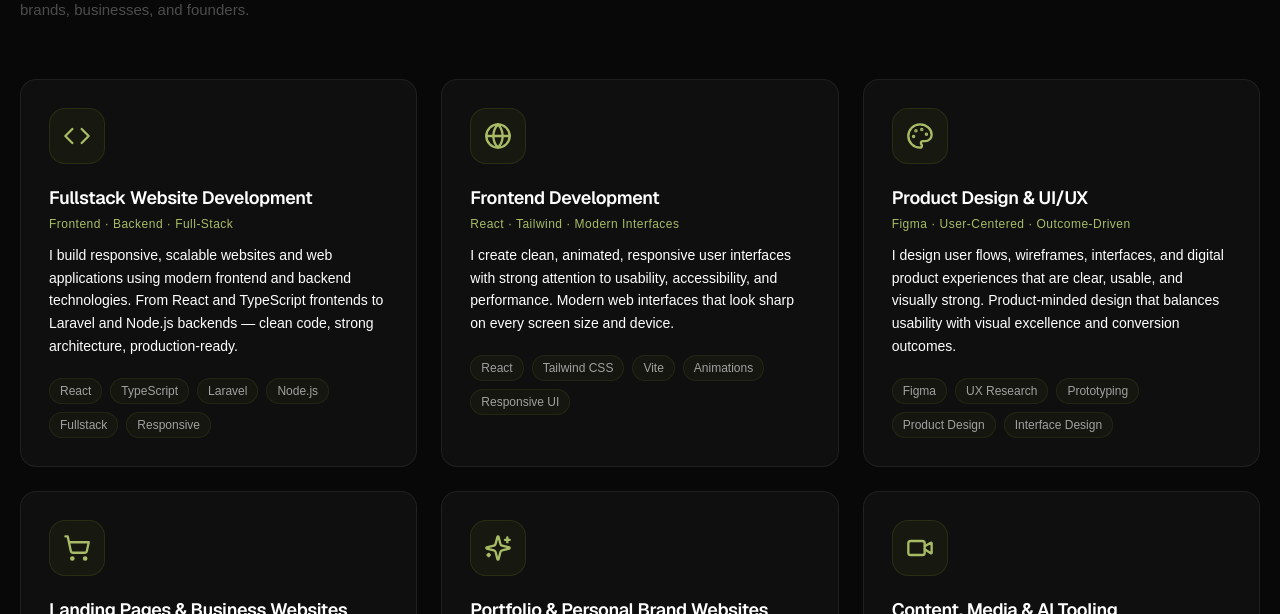
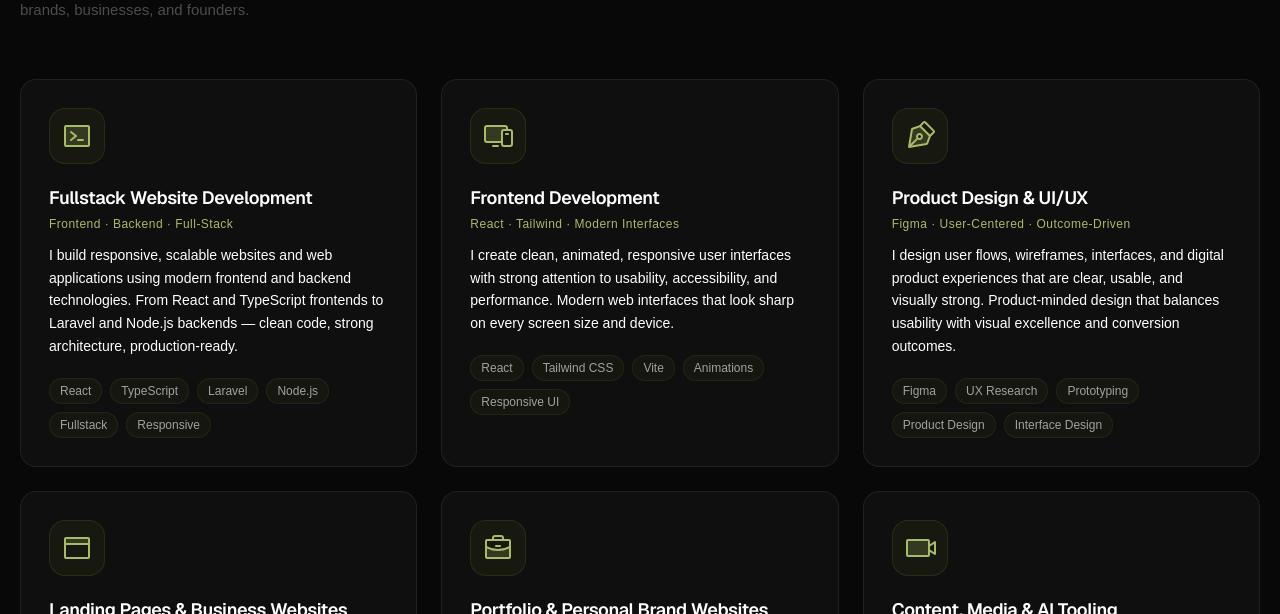
Before and after one commit to great000-bit/port20, a React (Vite) app: page / in a window 1280 px wide. Shown: the part 2780-3394 px from the top of the page. Built offline with nearby package versions, Linux system fonts and the light colour scheme; a web font is replaced by a local one.

Commit message:
Services: replace generic icons with Phosphor duotone set
Co-Authored-By: Claude Sonnet 5.5 <noreply@anthropic.com>
Claude-Session: https://claude.ai/code/session_01FY36rUevcgm6D7NwJSFyfM

```diff
--- a/src/components/Services.tsx
+++ b/src/components/Services.tsx
@@ -1,43 +1,43 @@
-import { Globe, Palette, ShoppingCart, Sparkles, Code, Video } from "lucide-react";
+import { PiTerminalWindowDuotone, PiDevicesDuotone, PiPenNibDuotone, PiBrowserDuotone, PiBriefcaseDuotone, PiVideoCameraDuotone } from "react-icons/pi";
 
 const SERVICES = [
   {
-    icon:<Code size={28}/>,
+    icon:<PiTerminalWindowDuotone size={32}/>,
     title:"Fullstack Website Development",
     sub:"Frontend · Backend · Full-Stack",
     desc:"I build responsive, scalable websites and web applications using modern frontend and backend technologies. From React and TypeScript frontends to Laravel and Node.js backends — clean code, strong architecture, production-ready.",
     tags:["React","TypeScript","Laravel","Node.js","Fullstack","Responsive"],
   },
   {
-    icon:<Globe size={28}/>,
+    icon:<PiDevicesDuotone size={32}/>,
     title:"Frontend Development",
     sub:"React · Tailwind · Modern Interfaces",
     desc:"I create clean, animated, responsive user interfaces with strong attention to usability, accessibility, and performance. Modern web interfaces that look sharp on every screen size and device.",
     tags:["React","Tailwind CSS","Vite","Animations","Responsive UI"],
   },
   {
-    icon:<Palette size={28}/>,
+    icon:<PiPenNibDuotone size={32}/>,
     title:"Product Design & UI/UX",
     sub:"Figma · User-Centered · Outcome-Driven",
     desc:"I design user flows, wireframes, interfaces, and digital product experiences that are clear, usable, and visually strong. Product-minded design that balances usability with visual excellence and conversion outcomes.",
     tags:["Figma","UX Research","Prototyping","Product Design","Interface Design"],
   },
   {
-    icon:<ShoppingCart size={28}/>,
+    icon:<PiBrowserDuotone size={32}/>,
     title:"Landing Pages & Business Websites",
     sub:"Conversion-Focused · SEO-Ready",
     desc:"I build focused landing pages and business websites designed to communicate value clearly and increase conversions. Built with performance, SEO, and the user journey in mind from the start.",
     tags:["Landing Pages","Business Website","Conversion","SEO-Ready","WordPress"],
   },
   {
-    icon:<Sparkles size={28}/>,
+    icon:<PiBriefcaseDuotone size={32}/>,
     title:"Portfolio & Personal Brand Websites",
     sub:"Premium · Memorable · Credibility-Building",
     desc:"I create premium portfolio websites for creatives, founders, professionals, and technical talent. Designed to make a strong first impression and position you as a credible, serious professional.",
     tags:["Portfolio Website","Personal Brand","React","Design System"],
   },
   {
-    icon:<Video size={28}/>,
+    icon:<PiVideoCameraDuotone size={32}/>,
     title:"Content, Media & AI Tooling",
     sub:"Video · Copywriting · Automation",
     desc:"Mobile videography, video editing, ghostwriting, social media management, and prompt engineering for AI workflows. End-to-end content creation that amplifies your brand and drives audience growth.",
```
